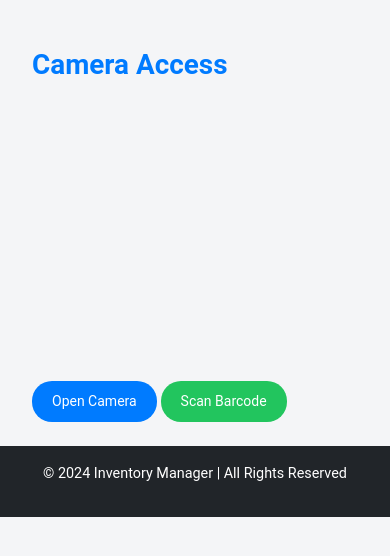
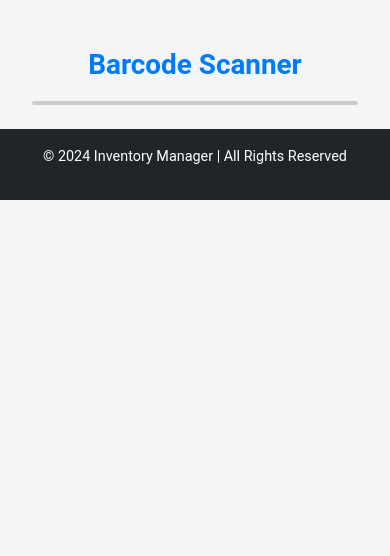
Before and after one commit to MertalpTasdelen/yeninesilevim, a Django app: page /camera/ in a window 390 px wide. Shown: the part 74-630 px from the top of the page. Run offline with Django 5.2, Linux system fonts and the light colour scheme; some libraries are stand-ins or nearby versions.

Commit message:
Add realtime barcode reader for mobile browsers.

```diff
--- a/inventory_manager/inventory/templates/inventory/camera_view.html
+++ b/inventory_manager/inventory/templates/inventory/camera_view.html
@@ -1,79 +1,87 @@
 {% extends 'base.html' %}
 
-{% block title %}Camera{% endblock %}
+{% block title %}Barcode Scanner{% endblock %}
 
 {% block content %}
 <div class="container mt-5">
-    <h1>Camera Access</h1>
-    <video id="video" width="320" height="240" autoplay class="mt-3"></video>
-    <button id="cameraButton" class="btn btn-primary mt-3">Open Camera</button>
-    <button id="scanBarcode" class="btn btn-success mt-3">Scan Barcode</button>
-    <div id="result" class="mt-3"></div>
+    <h1 class="text-center">Barcode Scanner</h1>
+    <div class="d-flex justify-content-center">
+        <!-- Video container -->
+        <div id="interactive" class="viewport w-100"></div>
+    </div>
+    <div id="result" class="mt-3 text-center text-success font-weight-bold"></div>
 </div>
+
+<!-- Include QuaggaJS -->
+<script src="https://cdnjs.cloudflare.com/ajax/libs/quagga/0.12.1/quagga.min.js"></script>
+
+<style>
+    /* Ensure the video container is responsive */
+    .viewport {
+        position: relative;
+        width: 100%;
+        max-width: 480px;
+        height: auto;
+        overflow: hidden;
+        border: 2px solid #ccc;
+        border-radius: 10px;
+    }
+
+    video {
+        width: 100%;
+        height: auto;
+        display: block;
+        border-radius: 10px;
+    }
+
+    canvas {
+        display: none; /* Hide the canvas element if not needed */
+    }
+</style>
+
 <script>
-    const video = document.getElementById('video');
     const resultDiv = document.getElementById('result');
 
-    document.getElementById('cameraButton').addEventListener('click', function() {
-        navigator.mediaDevices.getUserMedia({ video: true })
-            .then(stream => video.srcObject = stream)
-            .catch(error => console.error('Error accessing the camera: ', error));
+    // Initialize Quagga
+    Quagga.init(
+        {
+            inputStream: {
+                name: "Live",
+                type: "LiveStream",
+                target: document.querySelector("#interactive"), // Video container
+                constraints: {
+                    facingMode: "environment" // Use rear-facing camera
+                }
+            },
+            decoder: {
+                readers: ["code_128_reader", "ean_reader", "upc_reader"], // Supported barcode formats
+            }
+        },
+        function (err) {
+            if (err) {
+                console.error("QuaggaJS initialization failed:", err);
+                alert("Failed to initialize barcode scanner. Please check your device and permissions.");
+                return;
+            }
+            console.log("QuaggaJS initialized successfully.");
+            Quagga.start();
+        }
+    );
+
+    // Process barcodes
+    Quagga.onDetected((data) => {
+        console.log("Barcode detected:", data.codeResult.code);
+        resultDiv.innerHTML = `Decoded Barcode: <br><strong>${data.codeResult.code}</strong>`;
+        resultDiv.classList.add('text-success');
+
+        // Stop the scanner after a successful scan
+        Quagga.stop();
     });
 
-    document.getElementById('scanBarcode').addEventListener('click', async function() {
-        // Create a canvas to capture the video frame
-        const canvas = document.createElement('canvas');
-        canvas.width = video.videoWidth;
-        canvas.height = video.videoHeight;
-        const ctx = canvas.getContext('2d');
-        ctx.drawImage(video, 0, 0, canvas.width, canvas.height);
-
-        // Convert the canvas to a data URL
-        const imageData = canvas.toDataURL('image/png');
-
-        // Send the image data to the server for processing
-        const response = await fetch('/scan-barcode/', {
-            method: 'POST',
-            headers: { 'Content-Type': 'application/json' },
-            body: JSON.stringify({ image: imageData })
-        });
-
-        const result = await response.json();
-        resultDiv.textContent = result.message;
+    Quagga.onProcessed((result) => {
+        if (result && result.codeResult) {
+            console.log("Processing frame:", result.codeResult.code);
+        }
     });
 </script>
 {% endblock %}
-
-
-
-
-{% comment %} <body>
-    <div class="container mt-5">
-        <h1>Camera Access</h1>
-        <button id="cameraButton" class="btn btn-primary">Open Camera</button>
-        <button id="backButton" class="btn btn-secondary ms-2">Back to Main</button>
-        <video id="video" width="320" height="240" autoplay class="mt-3"></video>
-    </div>
-    <script>
-        document.getElementById('cameraButton').addEventListener('click', function() {
-            const constraints = {
-                video: true
-            };
-
-            navigator.mediaDevices.getUserMedia(constraints)
-                .then(function(stream) {
-                    const video = document.getElementById('video');
-                    video.srcObject = stream;
-                })
-                .catch(function(error) {
-                    console.error('Error accessing the camera: ', error);
-                });
-        });
-
-        document.getElementById('backButton').addEventListener('click', function() {
-            // Navigate back to the main page
-            window.location.href = 'base.html'; // Replace 'index.html' with the path to your main page
-        });
-    </script>
-</body>
-</html> {% endcomment %}
```
Also changed, not shown: barcodes/sekilbar01.svg (added).
